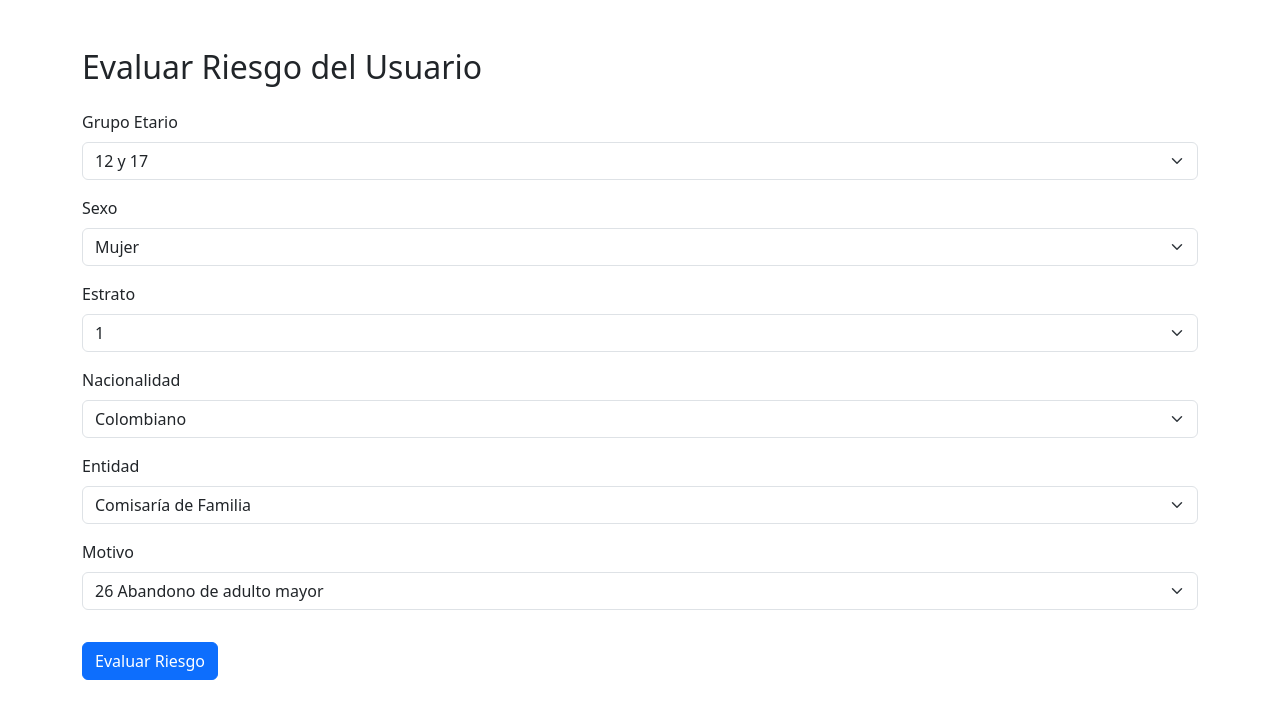
After one commit to Lando18tinez/ProyectoML_S6, a Flask app: page /despliegue in a window 1280 px wide. The commit adds this page. Shown: the top 719 px of the page. Run offline with Flask 3, Linux system fonts and the light colour scheme.

Commit message:
despliegue
despliegue finalizado

```diff
--- /dev/null
+++ b/templates/despliegue.html
@@ -0,0 +1,164 @@
+<!DOCTYPE html>
+<html lang="es">
+<head>
+  <meta charset="UTF-8">
+  <title>Evaluar Riesgo del Usuario</title>
+  <link href="https://cdn.jsdelivr.net/npm/bootstrap@5.3.2/dist/css/bootstrap.min.css" rel="stylesheet">
+</head>
+<body>
+<div class="container my-5">
+  <h2 class="mb-4">Evaluar Riesgo del Usuario</h2>
+
+  <form id="formulario-usuario">
+    <div class="mb-3">
+      <label class="form-label">Grupo Etario</label>
+      <select class="form-select" id="GrupoEtario">
+        <option>12 y 17</option>
+        <option>18 y 26</option><option>27 y 40</option><option>41 y 55</option>
+        <option>56 y 63</option><option>64</option>
+      </select>
+    </div>
+
+    <div class="mb-3">
+      <label class="form-label">Sexo</label>
+      <select class="form-select" id="Sexo">
+        <option>Mujer</option><option>Hombre</option>
+      </select>
+    </div>
+
+    <div class="mb-3">
+      <label class="form-label">Estrato</label>
+      <select class="form-select" id="Estrato">
+        <option>1</option><option>2</option><option>3</option><option>4</option><option>5</option><option>6</option>
+      </select>
+    </div>
+
+    <div class="mb-3">
+      <label class="form-label">Nacionalidad</label>
+      <select class="form-select" id="Nacionalidad">
+        <option>Colombiano</option><option>Extranjero</option>
+      </select>
+    </div>
+
+    <div class="mb-3">
+      <label class="form-label">Entidad</label>
+      <select class="form-select" id="Entidad">
+        <option value="04">Inspección de Policía</option>
+        <option value="05">Personería / Defensoría</option>
+        <option value="09">Instituto de Medicina Legal</option>
+        <option value="26" selected>Comisaría de Familia</option>
+      </select>
+    </div>
+
+    <div class="mb-3">
+      <label class="form-label">Motivo</label>
+      <select class="form-select" id="Motivo"></select>
+    </div>
+
+    <div id="indicadoresMotivo" class="mb-3 mt-2"></div>
+
+    <button type="submit" class="btn btn-primary mt-3">Evaluar Riesgo</button>
+  </form>
+
+  <div id="resultado" class="mt-4"></div>
+</div>
+
+<script>
+const motivosPorEntidad = {
+  "04": ["04 Orden de Policía", "04 Mediación policial", "04 Curso pedagógico"],
+  "05": ["05 Recepción declaración desplazados", "05 Derechos de petición", "05 Orientación a víctimas"],
+  "09": ["09 Informe pericial sobre lesiones"],
+  "26": [
+    "26 Abandono de adulto mayor", "26 Asistencia psicológica", "26 Asistencia social",
+    "26 Recepción de denuncias por delitos contra NNA", "26 Relaciones conflictivas familiares",
+    "26 Violencia física", "26 Violencia física y patrimonial", "26 Violencia física y psicológica",
+    "26 Violencia física, psicológica y sexual", "26 Violencia patrimonial", "26 Violencia psicológica"
+  ]
+};
+
+const motivosViolencia = [
+  "05 Orientación a víctimas", "09 Informe pericial sobre lesiones",
+  "26 Asistencia psicológica", "26 Asistencia social",
+  "26 Recepción de denuncias por delitos contra NNA", "26 Relaciones conflictivas familiares",
+  "26 Violencia física", "26 Violencia física y patrimonial", "26 Violencia física y psicológica",
+  "26 Violencia física, psicológica y sexual", "26 Violencia patrimonial", "26 Violencia psicológica"
+];
+const motivosConflicto = ["05 Recepción declaración desplazados"];
+const motivosAbandono = ["26 Abandono de adulto mayor"];
+
+const entidadSelect = document.getElementById("Entidad");
+const motivoSelect = document.getElementById("Motivo");
+
+entidadSelect.addEventListener("change", () => {
+  const entidad = entidadSelect.value;
+  motivoSelect.innerHTML = "";
+  motivosPorEntidad[entidad].forEach(m => {
+    const option = document.createElement("option");
+    option.textContent = m;
+    motivoSelect.appendChild(option);
+  });
+  motivoSelect.dispatchEvent(new Event('change'));
+});
+entidadSelect.dispatchEvent(new Event('change'));
+
+document.getElementById("Motivo").addEventListener("change", function () {
+  const motivo = this.value;
+  const contenedor = document.getElementById("indicadoresMotivo");
+  contenedor.innerHTML = "";
+
+  if (motivosViolencia.includes(motivo)) {
+    contenedor.innerHTML += '<span class="badge bg-danger me-2">Víctima de Violencia</span>';
+  }
+  if (motivosConflicto.includes(motivo)) {
+    contenedor.innerHTML += '<span class="badge bg-warning text-dark me-2">Víctima del Conflicto</span>';
+  }
+  if (motivosAbandono.includes(motivo)) {
+    contenedor.innerHTML += '<span class="badge bg-secondary">Abandono</span>';
+  }
+});
+
+function calcularScore(datos) {
+  let score = 0.0;
+
+  const grupoRiesgo = ["12 y 17", "64"];
+  if (grupoRiesgo.includes(datos["Grupo Etario"])) score += 0.2;
+
+  if (datos["Sexo"].toLowerCase() === "mujer") score += 0.1;
+  if (motivosViolencia.includes(datos["Motivo"])) score += 0.2;
+  if (motivosConflicto.includes(datos["Motivo"])) score += 0.2;
+  if (["Comisaría", "Policía", "Defensoría"].some(ent => datos["Entidad"].includes(ent))) score += 0.1;
+  if (datos["Estrato"].toLowerCase().includes("1")) score += 0.1;
+  if (datos["Nacionalidad"].toLowerCase() !== "colombiano") score += 0.1;
+
+  return Math.round(score * 100) / 100;
+}
+
+function clasificarRiesgo(score) {
+  if (score >= 0.4 ) return { nivel: "ALTO", color: "danger" };
+  if (score >= 0.2 && score <= 0.3) return { nivel: "MODERADO", color: "warning" };
+  return { nivel: "BAJO", color: "success" };
+}
+
+document.getElementById("formulario-usuario").addEventListener("submit", function (e) {
+  e.preventDefault();
+
+  const datos = {
+    "Grupo Etario": document.getElementById("GrupoEtario").value,
+    "Sexo": document.getElementById("Sexo").value,
+    "Estrato": document.getElementById("Estrato").value,
+    "Nacionalidad": document.getElementById("Nacionalidad").value,
+    "Entidad": document.getElementById("Entidad").value,
+    "Motivo": document.getElementById("Motivo").value
+  };
+
+  const score = calcularScore(datos);
+  const clasificacion = clasificarRiesgo(score);
+
+  document.getElementById("resultado").innerHTML = `
+    <div class="alert alert-${clasificacion.color}">
+      Riesgo ${clasificacion.nivel} (${score} puntos)
+    </div>`;
+});
+</script>
+</body>
+</html>
```
Also changed, not shown: templates/base.html (+2 -7 lines).
